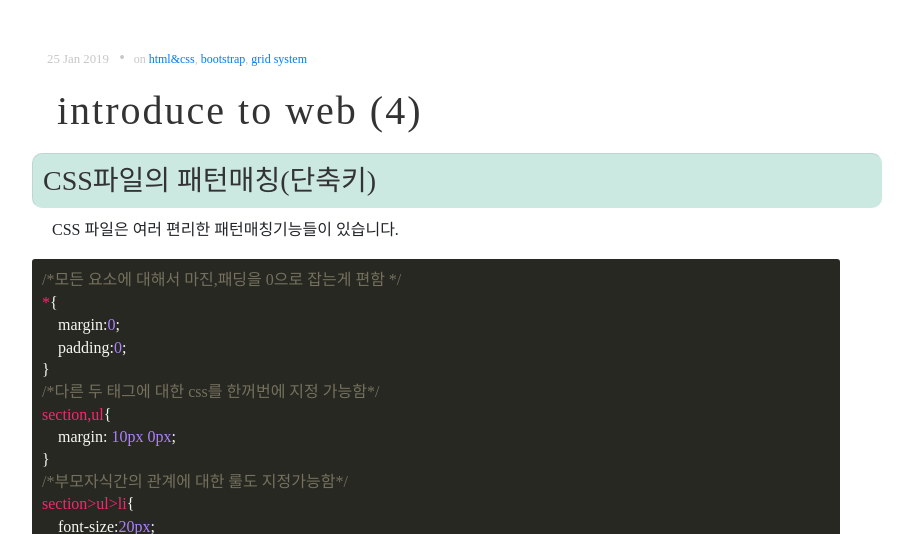
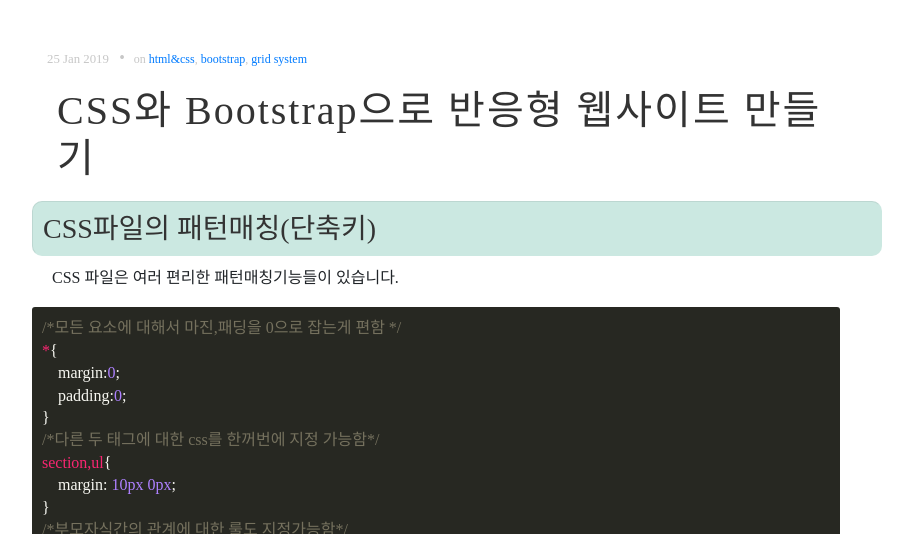
Before and after one commit to DongChanS/DongChanS.github.io, a Jekyll site: the page built from _posts/2019-01-25-20.md, in a window 1280 px wide and 900 px high, cut to the strip 366-900 px from the top of the window. Shown: the whole strip, without its empty margins (96-1009 px from the left). Built offline with Jekyll 4.4.1, drawn with Linux system fonts in a browser that asks for light colours; nearby versions of some CDN libraries; some web fonts are replaced; comment, search, counter and statistics services are not loaded.

Commit message:
Update 2019-01-25-20.md

```diff
--- a/_posts/2019-01-25-20.md
+++ b/_posts/2019-01-25-20.md
@@ -1,7 +1,7 @@
 ---
 layout : post
 author : Shin Dong Chan
-title : introduce to web (4)
+title : CSS와 Bootstrap으로 반응형 웹사이트 만들기
 tags : ['html&css','bootstrap','grid system']
 category : 'Web'
 ---
```
